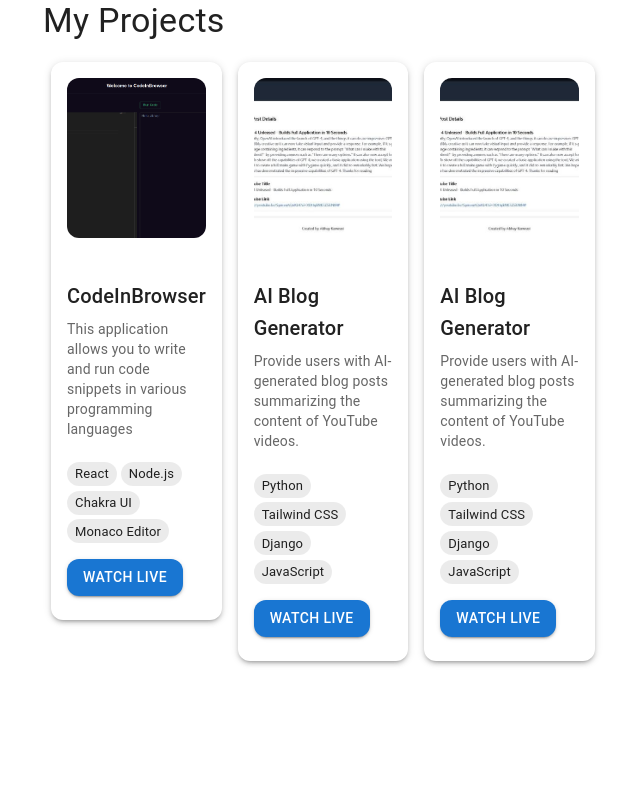
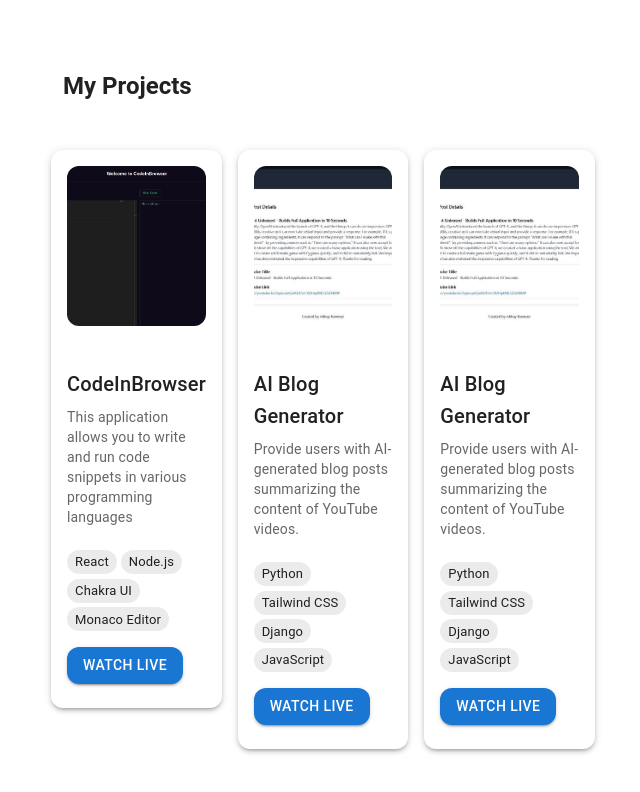
Before and after one commit to Abhay-Kanwasi/Abhay-Kanwasi.github.io, a React (Vite) app in the folder frontend/: page /ldap in a window 1280 px wide. Shown: the top 792 px of the page, without its empty margins (317-957 px from the left). Built offline with nearby package versions, Linux system fonts and the light colour scheme.

Commit message:
Projects header updated

```diff
--- a/frontend/src/pages/projects/Projects.tsx
+++ b/frontend/src/pages/projects/Projects.tsx
@@ -28,8 +28,8 @@
 
 const Projects: React.FC = () => {
   return (
-    <Box sx={{ paddingLeft: 45, paddingRight: 45 }}>
-      <Typography variant="h4" gutterBottom>
+    <Box sx={{ padding: '20px', paddingLeft: 45, paddingRight: 45, paddingTop: '50px' }}>
+      <Typography variant="h5" sx={{ marginBottom: '20px', fontWeight: 'bold', padding: '20px' }}>
         My Projects
       </Typography>
       <Grid container justifyContent="center">
```
